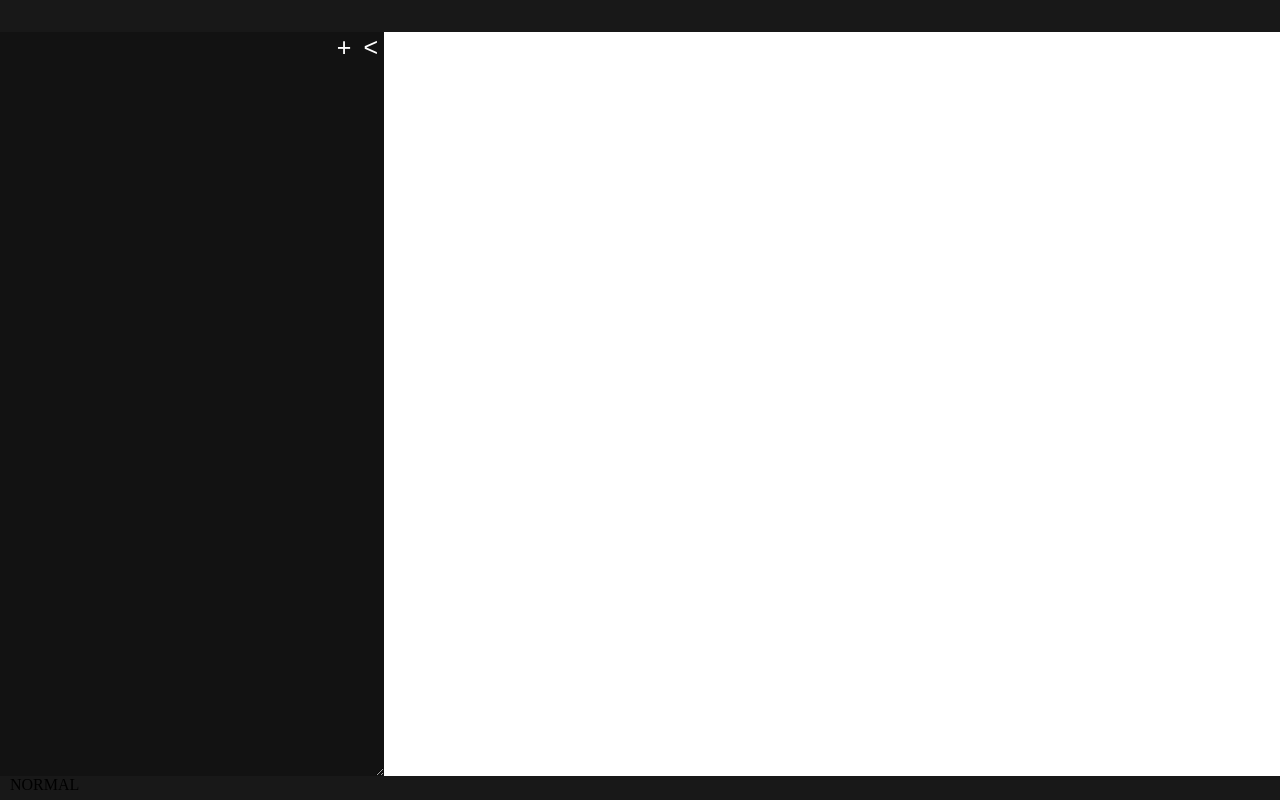
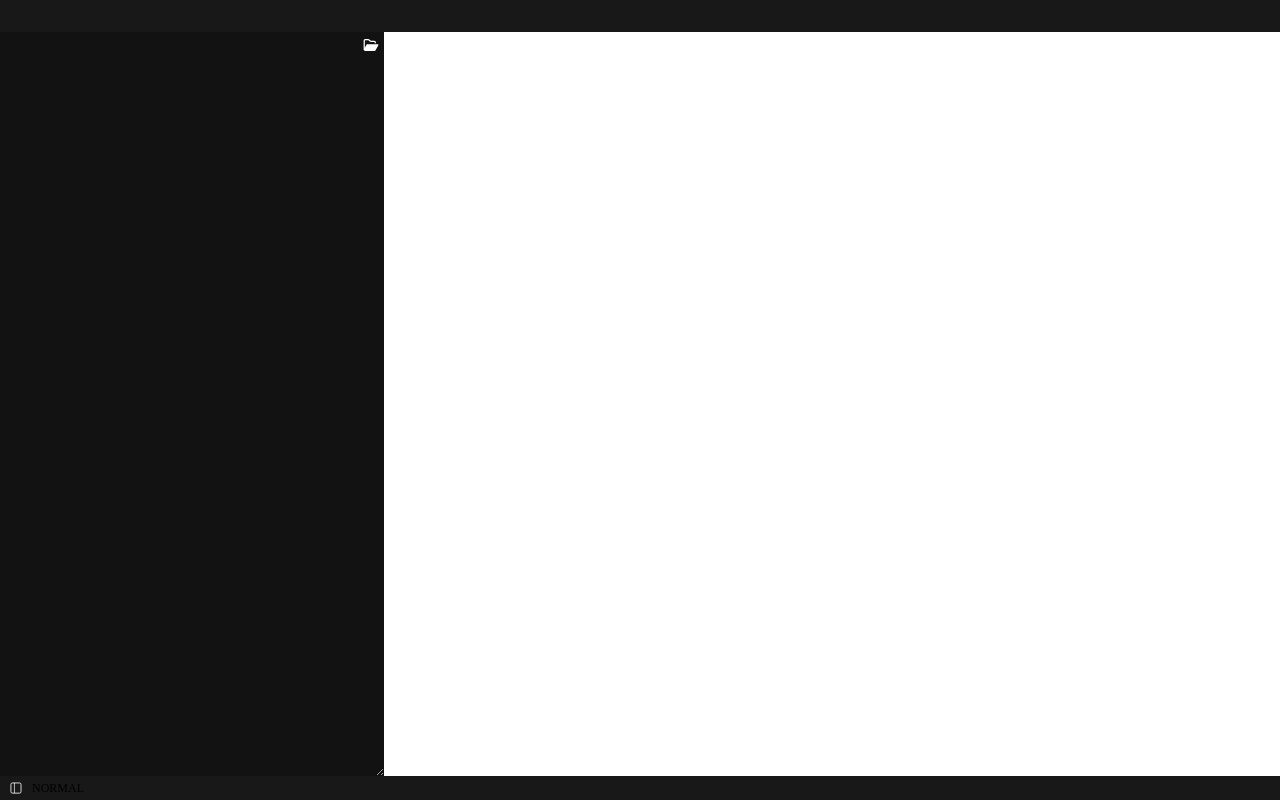
Before and after one commit to vishruth-thimmaiah/text, a Vue app: page / in a window 1280 px wide. Built offline with nearby package versions, Linux system fonts and the light colour scheme.

Commit message:
feat: use svgs for icons

```diff
--- a/src/views/footer.vue
+++ b/src/views/footer.vue
@@ -1,5 +1,6 @@
 <template>
 	<div class="footer">
+			<img @click="show_sidebar = !show_sidebar" src="/svgs/sidebar.svg">
 		<label> {{ vim_mode.toUpperCase() }} </label>
 		<label id="keystrokes"></label>
 	</div>
@@ -7,25 +8,33 @@
 
 <script setup lang="ts">
 import { storeToRefs } from 'pinia';
-import { VimState } from '../state';
+import { GlobalStore, VimState } from '../state';
 
 const { vim_mode } = storeToRefs(VimState())
+const { show_sidebar } = storeToRefs(GlobalStore())
 </script>
 
 <style scoped>
+img {
+	width: 2ch;
+	margin: 0 10px;
+}
+
 .footer {
 	position: fixed;
 	left: 0;
 	right: 0;
 	bottom: 0;
-	height: 1.5em;
+	height: 2em;
 	background: #181818;
 	display: flex;
-	padding: 0 10px;
 	z-index: 10;
+	font-size: 12px;
+	align-items: center;
 }
 
 #keystrokes {
 	margin-left: auto;
+	margin-right: 10px;
 }
 </style>
--- a/src/views/sidebar.vue
+++ b/src/views/sidebar.vue
@@ -2,8 +2,7 @@
 	<div v-show="show_sidebar" class="sidebar">
 		<div class="tools">
 			<label class="curr_dir">{{ current_dir }}</label>
-			<button @click="open_dir" class="open_dir">+</button>
-			<button @click="show_sidebar = !show_sidebar" class="minimise"><</button>
+			<img @click="open_dir" class="open_dir" src="/svgs/folder-open.svg">
 		</div>
 		<div class="files">
 			<button class="dir" v-for="dir in dirs"> {{ dir }}/</button>
@@ -57,6 +56,10 @@ async function open_file(file: string) {
 </script>
 
 <style scoped>
+img {
+	width: 2ch;
+}
+
 .sidebar {
 	background: #121212;
 	z-index: 5;
@@ -65,13 +68,14 @@ async function open_file(file: string) {
 .tools {
 	display: flex;
 	align-items: center;
+	margin: 5px;
 
-	button {
-		background: none;
-		border: 0;
-		color: white;
-		font-size: 25px;
+	.curr_dir {
+		text-wrap: nowrap;
+		overflow-x: auto;
+		margin-right: 5px;
 	}
+
 	.open_dir {
 		margin-left: auto;
 	}
```
Also changed, not shown: public/svgs/folder-open.svg (added), public/svgs/sidebar.svg (added).
